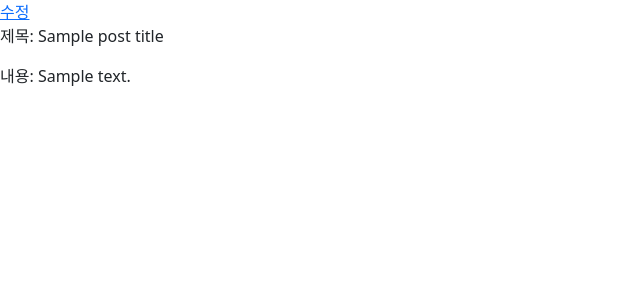
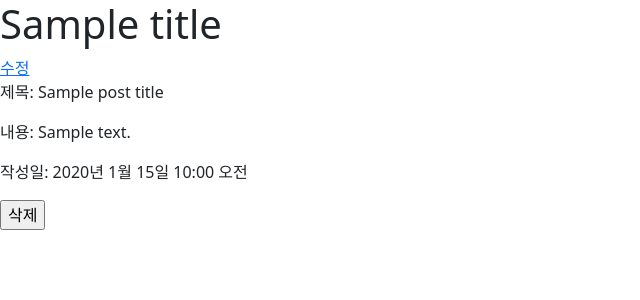
Before and after one commit to kimyeoju/Django-blog, a Django app: template projects/blog/templates/blog/post_detail.html in a window 1280 px wide. Shown: the top 300 px of the page, without its empty margins (0-640 px from the left). Run offline with Django 4.2, Linux system fonts and the light colour scheme; the template is opened without the code that fills it: most values are stand-ins (such as "Sample title", 1, 10 or a date in 2020); parts of the project's set-up code (start-up, migrations or seed data) failed here and were passed over.

Commit message:
update수정

```diff
--- a/projects/blog/templates/blog/post_detail.html
+++ b/projects/blog/templates/blog/post_detail.html
@@ -1,7 +1,17 @@
 {% extends 'base.html' %}
 
 {% block content%}
-<a href="{% url 'blog:edit' post_id=post_id %}">수정</a>
+<h1>
+    {{ title }}
+</h1>
+<!-- 글 수정버튼 -->
+<a href="{% url 'blog:edit' post_id=id %}">수정</a>
 <p>제목: {{ post_title }}</p>
 <p>내용: {{ post_content }}</p>
+<p>작성일: {{ post_created_at }}</p>
+<!-- 글 삭제버튼 -->
+<form action="{% url 'blog:delete' post_id=id %}" method="post">
+    {% csrf_token %}
+    <input type="submit" value="삭제">
+</form>
 {% endblock %}
--- a/projects/blog/templates/blog/post_list.html
+++ b/projects/blog/templates/blog/post_list.html
@@ -2,7 +2,7 @@
 
 {% block content %}
     <p>블로그 게시판 첫 화면입니다.</p>
-    <a href="{% url 'blog:write' %}">글 작성</a>
+    <a href="{% url 'blog:write' %}" class="btn btn-outline-secondary">글 작성</a>
     {% if posts %}
         <table class="table table-bordered">
             <thead class="table-light">
@@ -14,7 +14,7 @@
             <tbody>
                 {% for post in posts %}
                 <tr>
-                    <td><a href="{% url 'blog:detail' post_id=post.id %}">{{ post.title }}</a></td>
+                    <td><a href="{% url 'blog:detail' post_id=post.id %}" class="btn">{{ post.title }}</a></td>
                     <td>{{ post.content }}</td>
                 </tr>
                 {% endfor %}
--- a/projects/blog/urls.py
+++ b/projects/blog/urls.py
@@ -15,4 +15,7 @@ urlpatterns = [
 
     # 글 수정
     path('detail/<int:post_id>/edit/', views.Update.as_view(), name='edit'),
+
+    # 글 삭제
+    path('detail/<int:post_id>/delete/', views.Delete.as_view(), name='delete'),
 ]
```
Also changed, not shown: projects/blog/views.py (+17 -6 lines).
